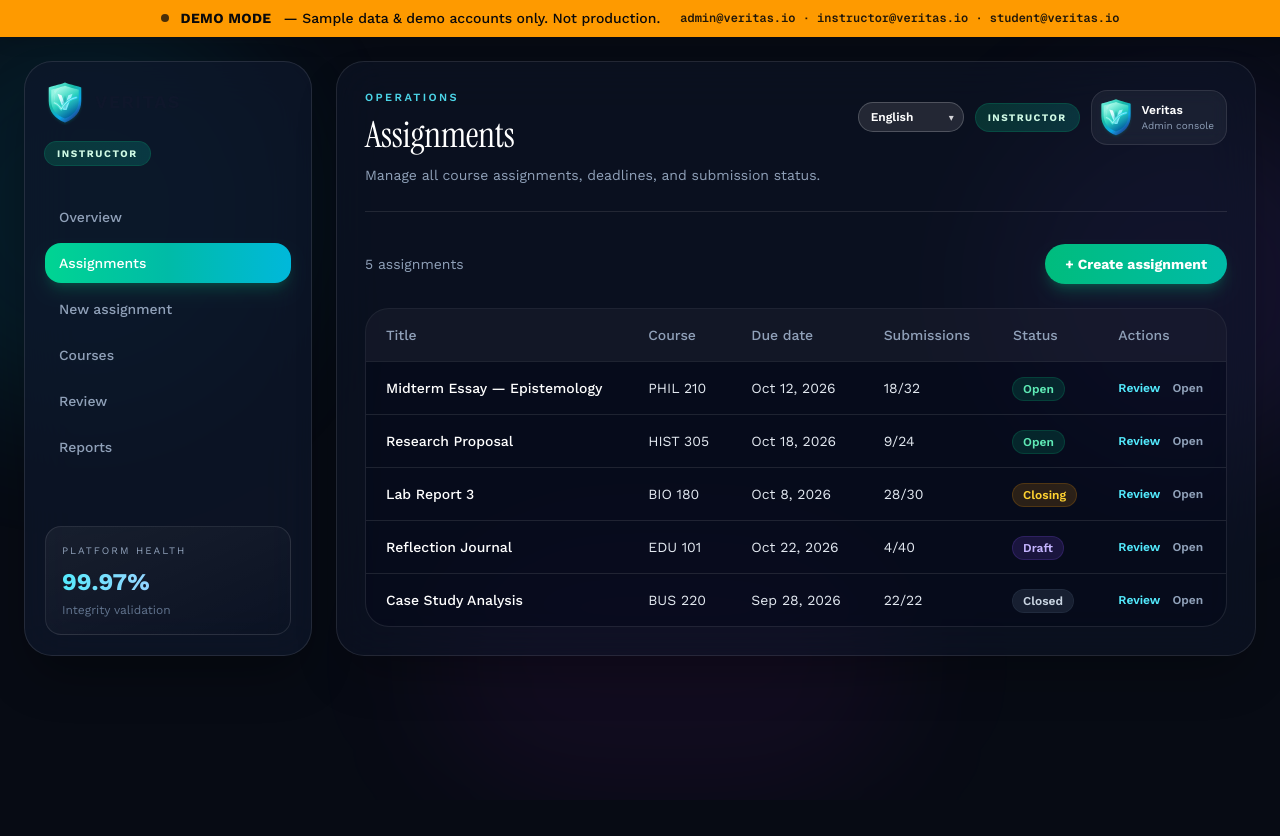
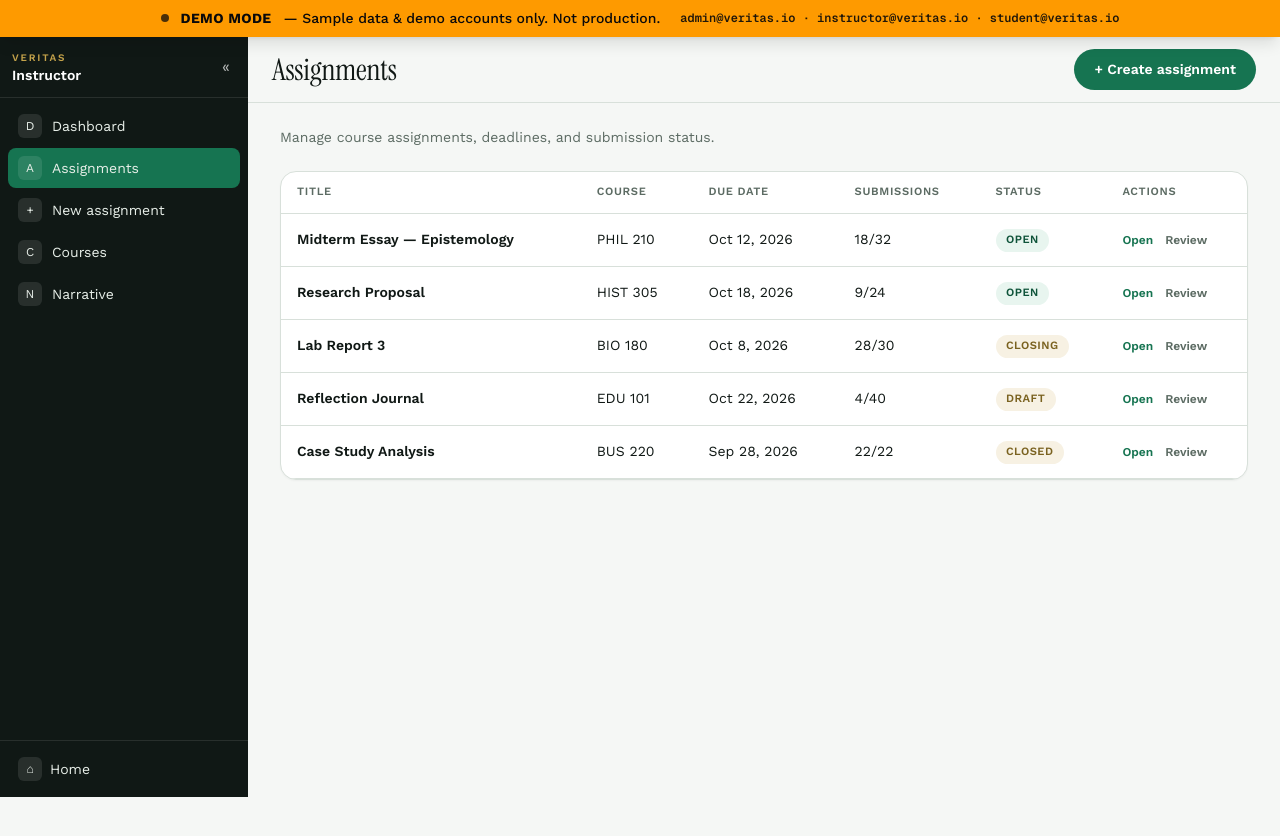
Before and after one commit to heidif24/veritas, a Next.js app: page /instructor/assignments in a window 1280 px wide. Built offline with nearby package versions, Linux system fonts and the light colour scheme.

Commit message:
Fix site-header; redesign instructor assignments + courses pages

```diff
--- a/app/components/site-header.tsx
+++ b/app/components/site-header.tsx
@@ -11,7 +11,7 @@ export function SiteHeader() {
   const pathname = usePathname() || "/";
   const isHome = pathname === "/";
 
-  const navItems = [
+  const items = [
     { label: t("nav.product"), href: "/platform" },
     { label: t("nav.universities"), href: "/universities" },
     { label: t("nav.authors"), href: "/authors" },
@@ -20,7 +20,6 @@ export function SiteHeader() {
     { label: t("nav.verify"), href: "/verify" },
   ];
 
-  // Homepage: original dark header (untouched look)
   if (isHome) {
     return (
       <header className="sticky top-0 z-50 border-b border-white/10 bg-[#050505]/80 backdrop-blur-xl">
@@ -29,7 +28,7 @@ export function SiteHeader() {
             <VeritasLogo href="/" size="md" />
           </div>
           <nav className="hidden flex-1 items-center justify-center gap-0.5 text-sm text-zinc-400 lg:flex">
-            {navItems.map((item) => (
+            {items.map((item) => (
               <Link
                 key={item.href}
                 href={item.href}
@@ -59,13 +58,12 @@ export function SiteHeader() {
     );
   }
 
-  // Light public header for other marketing pages
   return (
     <header className="sticky top-0 z-50 border-b border-[var(--line)] bg-[var(--paper)]/90 backdrop-blur-xl">
       <div className="mx-auto flex max-w-6xl items-center justify-between gap-3 px-4 py-3 sm:px-6">
         <VeritasLogo href="/" size="md" />
         <nav className="hidden flex-1 items-center justify-center gap-0.5 text-sm text-[var(--muted)] lg:flex">
-          {navItems(t).map((item) => (
+          {items.map((item) => (
             <Link
               key={item.href}
               href={item.href}
@@ -88,17 +86,3 @@ export function SiteHeader() {
     </header>
   );
 }
-
-function navItems(t: (k: string) => string) {
-  return [
-    { label: t("nav.product"), href: "/platform" },
-    { label: t("nav.universities"), href: "/universities" },
-    { label: t("nav.authors"), href: "/authors" },
-    { label: t("nav.publishers"), href: "/publishers" },
-    { label: t("nav.pricing"), href: "/pricing" },
-    { label: t("nav.verify"), href: "/verify" },
-  ];
-}
-
-// Re-export LanguageSwitcher usage - import at top
-import { LanguageSwitcher } from "./language-switcher";
--- a/app/instructor/assignments/page.tsx
+++ b/app/instructor/assignments/page.tsx
@@ -1,5 +1,7 @@
+"use client";
+
 import Link from "next/link";
-import { PortalShell } from "../../components/portal-shell";
+import { RoleShell, INSTRUCTOR_NAV } from "@/app/components/role-shell";
 
 const assignments = [
   { id: "1", title: "Midterm Essay — Epistemology", course: "PHIL 210", due: "Oct 12, 2026", submitted: 18, total: 32, status: "Open" },
@@ -11,72 +13,49 @@ const assignments = [
 
 export default function AssignmentsListPage() {
   return (
-    <PortalShell
-      role="instructor"
+    <RoleShell
+      roleLabel="Instructor"
       title="Assignments"
-      subtitle="Manage all course assignments, deadlines, and submission status."
-      navItems={[
-        { label: "Overview", href: "/instructor", active: false },
-        { label: "Assignments", href: "/instructor/assignments", active: true },
-        { label: "New assignment", href: "/instructor/assignments/new", active: false },
-        { label: "Courses", href: "/instructor/courses", active: false },
-        { label: "Review", href: "/instructor/review", active: false },
-        { label: "Reports", href: "/instructor/report", active: false },
-      ]}
-    >
-      <div className="flex flex-wrap items-center justify-between gap-3">
-        <p className="text-sm text-slate-400">{assignments.length} assignments</p>
-        <Link
-          href="/instructor/assignments/new"
-          className="inline-flex rounded-full bg-gradient-to-r from-emerald-500 to-teal-500 px-5 py-2.5 text-sm font-bold text-white shadow-lg shadow-emerald-500/25"
-        >
+      nav={INSTRUCTOR_NAV}
+      actions={
+        <Link href="/instructor/assignments/new" className="v-btn v-btn-primary">
           + Create assignment
         </Link>
-      </div>
+      }
+    >
+      <p className="mb-6 text-sm text-[var(--muted)]">Manage course assignments, deadlines, and submission status.</p>
 
-      <div className="mt-6 overflow-hidden rounded-[24px] border border-white/10 bg-slate-950/40">
-        <table className="min-w-full text-left text-sm">
-          <thead className="bg-white/5 text-slate-400">
+      <div className="v-card overflow-x-auto">
+        <table className="v-table">
+          <thead>
             <tr>
-              <th className="px-5 py-4 font-medium">Title</th>
-              <th className="px-5 py-4 font-medium">Course</th>
-              <th className="px-5 py-4 font-medium">Due date</th>
-              <th className="px-5 py-4 font-medium">Submissions</th>
-              <th className="px-5 py-4 font-medium">Status</th>
-              <th className="px-5 py-4 font-medium">Actions</th>
+              <th>Title</th>
+              <th>Course</th>
+              <th>Due date</th>
+              <th>Submissions</th>
+              <th>Status</th>
+              <th>Actions</th>
             </tr>
           </thead>
           <tbody>
             {assignments.map((a) => (
-              <tr key={a.id} className="border-t border-white/10 text-slate-200">
-                <td className="px-5 py-4 font-medium text-white">{a.title}</td>
-                <td className="px-5 py-4">{a.course}</td>
-                <td className="px-5 py-4">{a.due}</td>
-                <td className="px-5 py-4">
+              <tr key={a.id}>
+                <td className="font-semibold text-[var(--ink)]">{a.title}</td>
+                <td>{a.course}</td>
+                <td>{a.due}</td>
+                <td>
                   {a.submitted}/{a.total}
                 </td>
-                <td className="px-5 py-4">
-                  <span
-                    className={`rounded-full px-2.5 py-1 text-xs font-semibold ${
-                      a.status === "Open"
-                        ? "bg-emerald-500/15 text-emerald-300 ring-1 ring-emerald-500/30"
-                        : a.status === "Closing"
-                          ? "bg-amber-500/15 text-amber-300 ring-1 ring-amber-500/30"
-                          : a.status === "Closed"
-                            ? "bg-slate-500/20 text-slate-300 ring-1 ring-slate-500/30"
-                            : "bg-violet-500/15 text-violet-300 ring-1 ring-violet-500/30"
-                    }`}
-                  >
-                    {a.status}
-                  </span>
+                <td>
+                  <span className={`v-badge ${a.status === "Open" ? "v-badge-emerald" : "v-badge-gold"}`}>{a.status}</span>
                 </td>
-                <td className="px-5 py-4">
+                <td>
                   <div className="flex gap-3">
-                    <Link href="/instructor/review" className="text-xs font-semibold text-cyan-300 hover:underline">
+                    <Link href={`/instructor/assignment/${a.id}`} className="text-xs font-semibold text-[var(--emerald)] hover:underline">
+                      Open
+                    </Link>
+                    <Link href={`/instructor/review/${a.id}`} className="text-xs font-semibold text-[var(--muted)] hover:underline">
                       Review
-                    </Link>
-                    <Link href={`/instructor/assignment/${a.id}`} className="text-xs font-semibold text-slate-400 hover:underline">
-                      Open
                     </Link>
                   </div>
                 </td>
@@ -85,6 +64,6 @@ export default function AssignmentsListPage() {
           </tbody>
         </table>
       </div>
-    </PortalShell>
+    </RoleShell>
   );
 }
--- a/app/instructor/courses/page.tsx
+++ b/app/instructor/courses/page.tsx
@@ -3,66 +3,55 @@
 import Link from "next/link";
 import { courseCards } from "../../data";
 import { useLocale } from "@/app/components/locale-provider";
+import { RoleShell, INSTRUCTOR_NAV } from "@/app/components/role-shell";
 
 export default function InstructorCoursesPage() {
   const { t } = useLocale();
 
   return (
-    <main className="min-h-screen bg-white text-slate-900">
-      <section className="mx-auto max-w-6xl px-6 pb-8 pt-14">
-        <div className="flex flex-col gap-4 sm:flex-row sm:items-center sm:justify-between">
-          <div>
-            <p className="text-[11px] uppercase tracking-[0.22em] text-cyan-700">{t("faculty.badge")}</p>
-            <h1 className="mt-2 text-3xl font-black text-slate-900">{t("faculty.title")}</h1>
-            <p className="mt-2 text-slate-600">{t("faculty.sub")}</p>
-          </div>
-          <Link
-            href="/instructor/assignments/new"
-            className="rounded-full bg-slate-900 px-5 py-3 text-sm font-bold text-white transition hover:bg-slate-800"
-          >
+    <RoleShell
+      roleLabel="Instructor"
+      title={t("faculty.title")}
+      nav={INSTRUCTOR_NAV}
+      actions={
+        <Link href="/instructor/assignments/new" className="v-btn v-btn-primary">
           {t("faculty.create")}
         </Link>
-        </div>
-      </section>
+      }
+    >
+      <p className="mb-6 text-[var(--muted)]">{t("faculty.sub")}</p>
 
-      <section className="mx-auto max-w-6xl px-6 pb-20">
       <div className="grid gap-5 md:grid-cols-2 xl:grid-cols-3">
         {courseCards.map((course) => (
-            <div key={course.id} className="rounded-[24px] border border-slate-200 bg-white p-6 shadow-sm">
+          <div key={course.id} className="v-card p-6">
             <div className="flex items-center justify-between gap-3">
-                <span className="rounded-full border border-cyan-200 bg-cyan-50 px-3 py-1 text-xs font-semibold text-cyan-800">
-                  {course.term}
-                </span>
-                <span className="text-xs font-medium uppercase tracking-wide text-emerald-700">
+              <span className="v-badge v-badge-emerald">{course.term}</span>
+              <span className="text-xs font-medium uppercase tracking-wide text-[var(--emerald)]">
                 {course.risk} {t("faculty.risk")}
               </span>
             </div>
-              <h2 className="mt-5 text-xl font-bold text-slate-900">{course.title}</h2>
-              <div className="mt-5 space-y-2 text-sm text-slate-600">
+            <h2 className="mt-4 font-display text-xl text-[var(--ink)]">{course.title}</h2>
+            <div className="mt-4 space-y-2 text-sm text-[var(--muted)]">
               <div className="flex justify-between">
                 <span>{t("faculty.submissions")}</span>
-                  <span className="font-semibold text-slate-900">{course.submissions}</span>
+                <span className="font-semibold text-[var(--ink)]">{course.submissions}</span>
               </div>
               <div className="flex justify-between">
                 <span>{t("faculty.nextDeadline")}</span>
-                  <span className="font-semibold text-slate-900">{course.nextDeadline}</span>
+                <span className="font-semibold text-[var(--ink)]">{course.nextDeadline}</span>
               </div>
             </div>
-              <div className="mt-6 flex flex-wrap gap-3">
-                <Link
-                  href="/instructor/assignment/a-102"
-                  className="rounded-full bg-slate-900 px-4 py-2 text-sm font-semibold text-white"
-                >
+            <div className="mt-5 flex flex-wrap gap-2">
+              <Link href="/instructor/assignment/a-102" className="v-btn v-btn-primary">
                 {t("faculty.openQueue")}
               </Link>
-                <button type="button" className="rounded-full border border-slate-200 bg-white px-4 py-2 text-sm font-semibold text-slate-700">
+              <button type="button" className="v-btn v-btn-secondary">
                 {t("faculty.dropbox")}
               </button>
             </div>
           </div>
         ))}
       </div>
-      </section>
-    </main>
+    </RoleShell>
   );
 }
```
Lines whose indentation alone changed are shown as unchanged.
